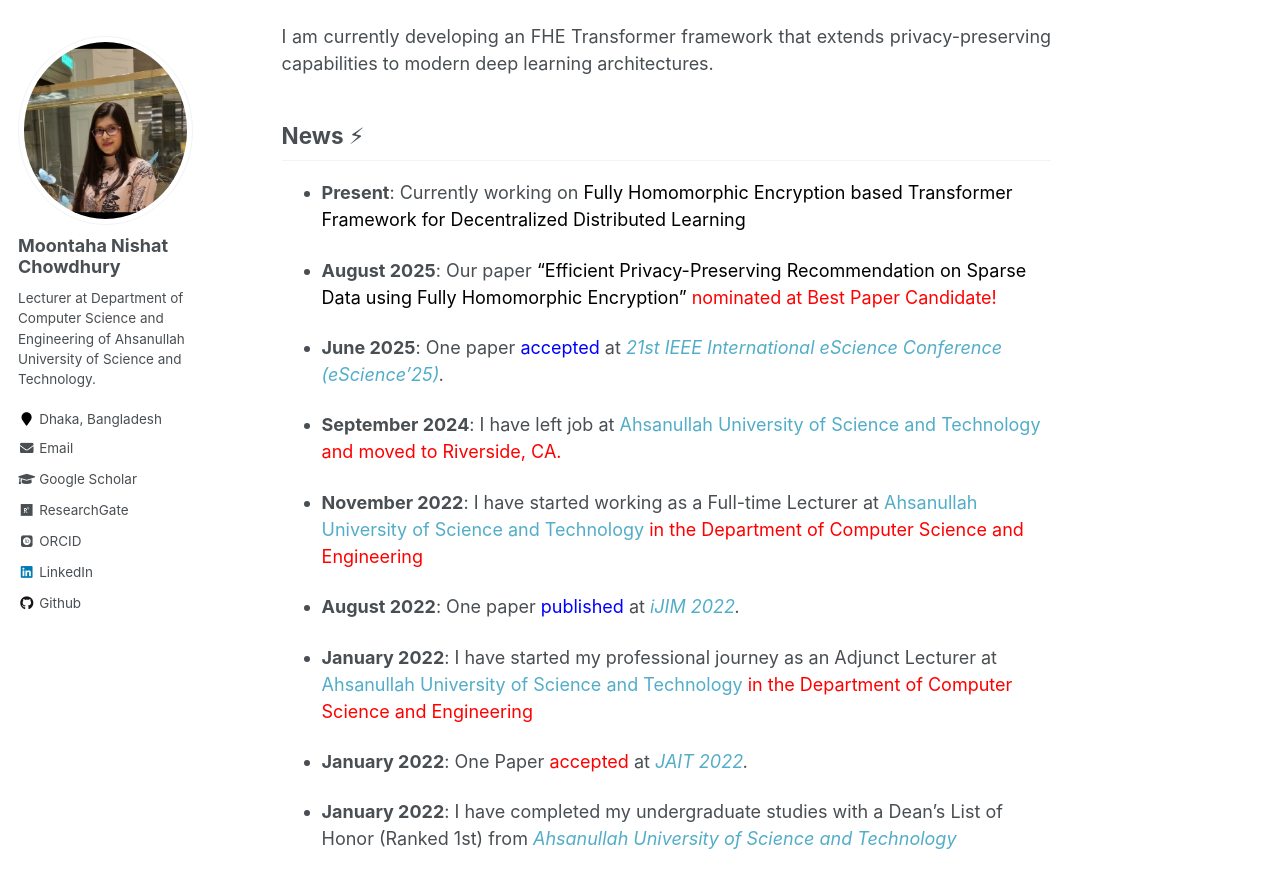
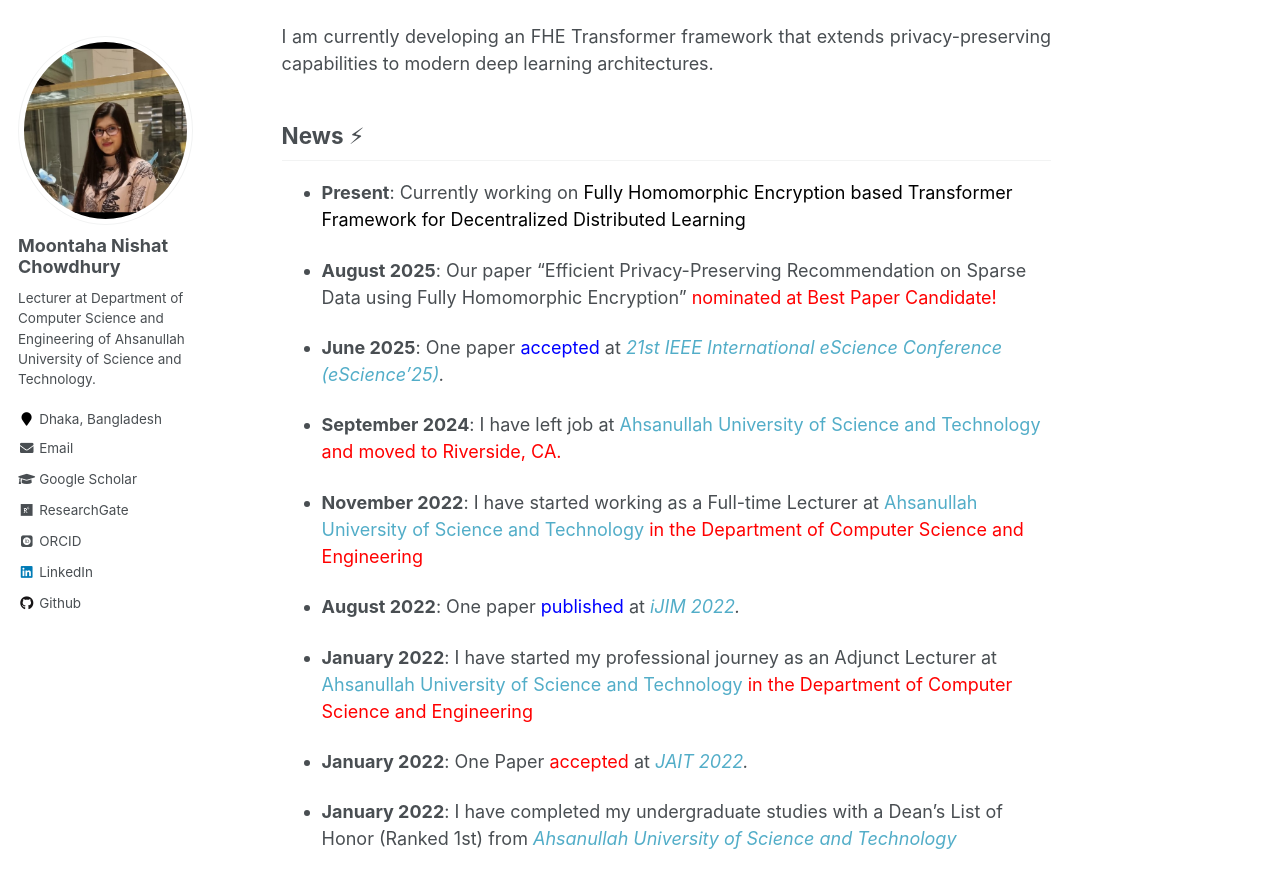
Before and after one commit to chowdhurymoontaha/chowdhurymoontaha.github.io, a Jekyll site: the page built from _pages/about.md, in a window 1280 px wide and 900 px high, scrolled down 1065 px. Shown: the top 888 px of the window. Built offline with Jekyll 4.4.1, drawn with Linux system fonts in a browser that asks for light colours; some web fonts are replaced.

Commit message:
Update about.md

```diff
--- a/_pages/about.md
+++ b/_pages/about.md
@@ -27,7 +27,7 @@ I am currently developing an FHE Transformer framework that extends privacy-pres
 ## News ⚡
 + <strong>Present</strong>: Currently working on <span style="color:black">Fully Homomorphic Encryption based Transformer Framework for Decentralized Distributed Learning</span>
 
-+ <strong>August 2025</strong>: Our paper <span style="color:black">"Efficient Privacy-Preserving Recommendation on Sparse Data using Fully Homomorphic Encryption"</span><span style="color:red"> nominated at Best Paper Candidate!</span>
++ <strong>August 2025</strong>: Our paper "Efficient Privacy-Preserving Recommendation on Sparse Data using Fully Homomorphic Encryption"<span style="color:red"> nominated at Best Paper Candidate!</span>
 
 + <strong>June 2025</strong>: One paper <span style="color:blue">accepted</span> at <em><a href="https://www.escience-conference.org/2025/papers">21st IEEE International eScience Conference (eScience'25)</a>.</em>
 
```
